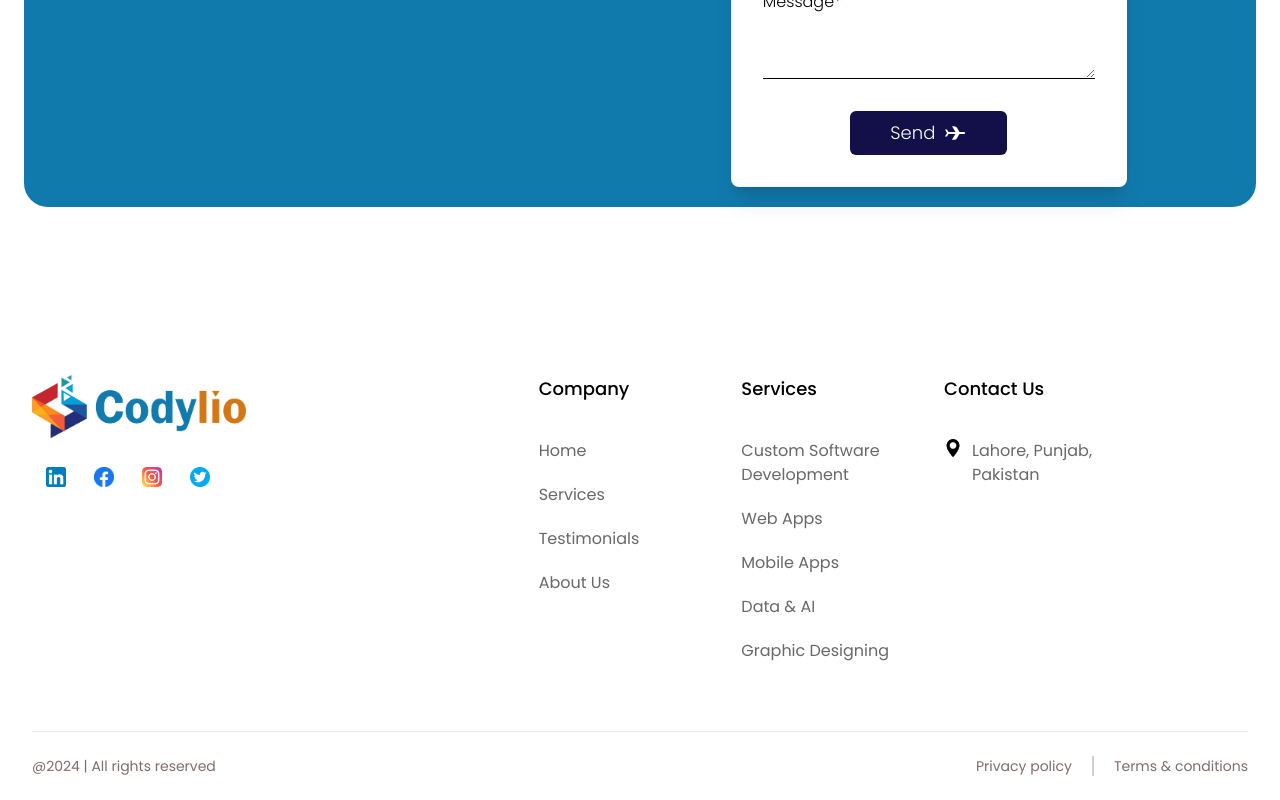
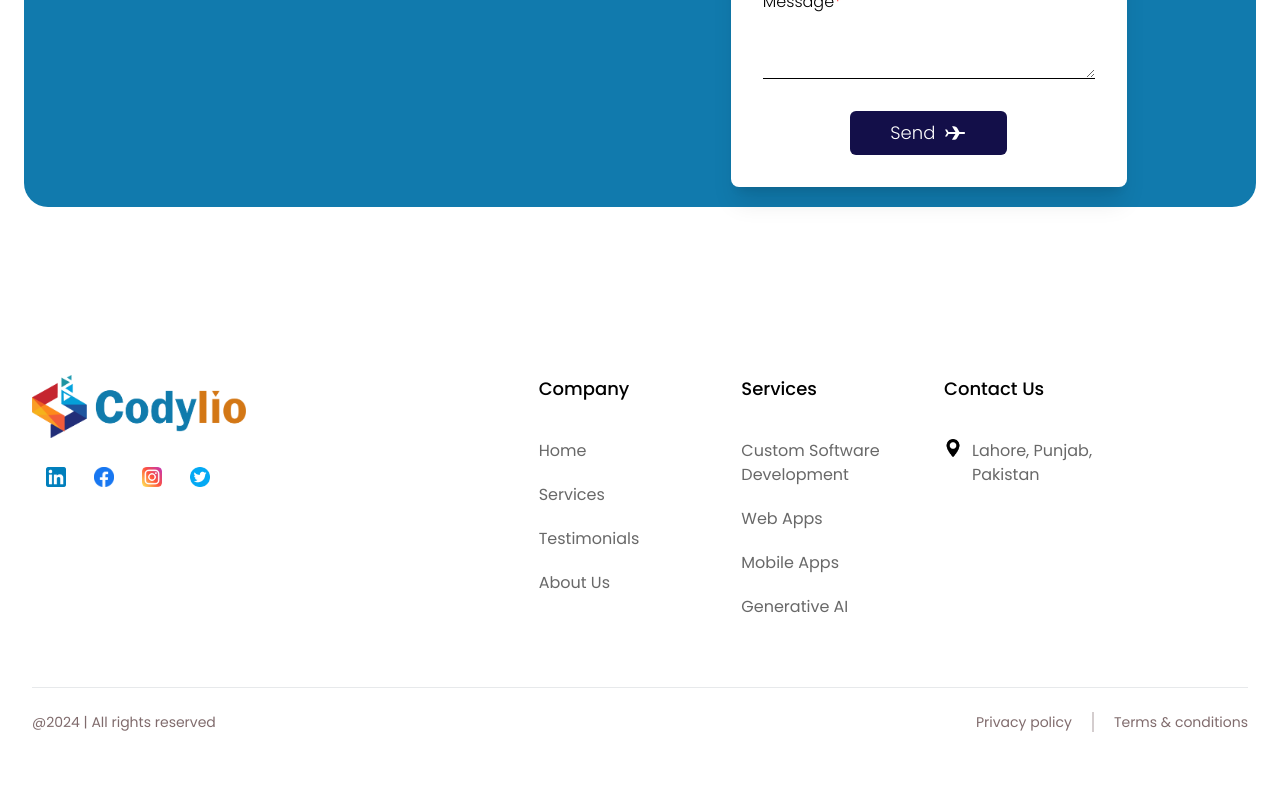
Before and after one commit to talhashakil155/codylio-website, a Next.js app: page /projects/marketplacefresh in a window 1280 px wide. Shown: the part 2284-3084 px from the top of the page. After the commit the page ends 3040 px from the top, so only its background shows below. Built offline with nearby package versions, Linux system fonts and the light colour scheme.

Commit message:
Footer description updation

```diff
--- a/app/components/Footer/Footer.tsx
+++ b/app/components/Footer/Footer.tsx
@@ -48,7 +48,7 @@ const products: ProductType[] = [
     {
         id: 2,
         section: "Services",
-        link: ['Custom Software Development', 'Web Apps', 'Mobile Apps', 'Data & AI', 'Graphic Designing'],
+        link: ['Custom Software Development', 'Web Apps', 'Mobile Apps', 'Generative AI'],
         icon: []
     }
     ,
```
